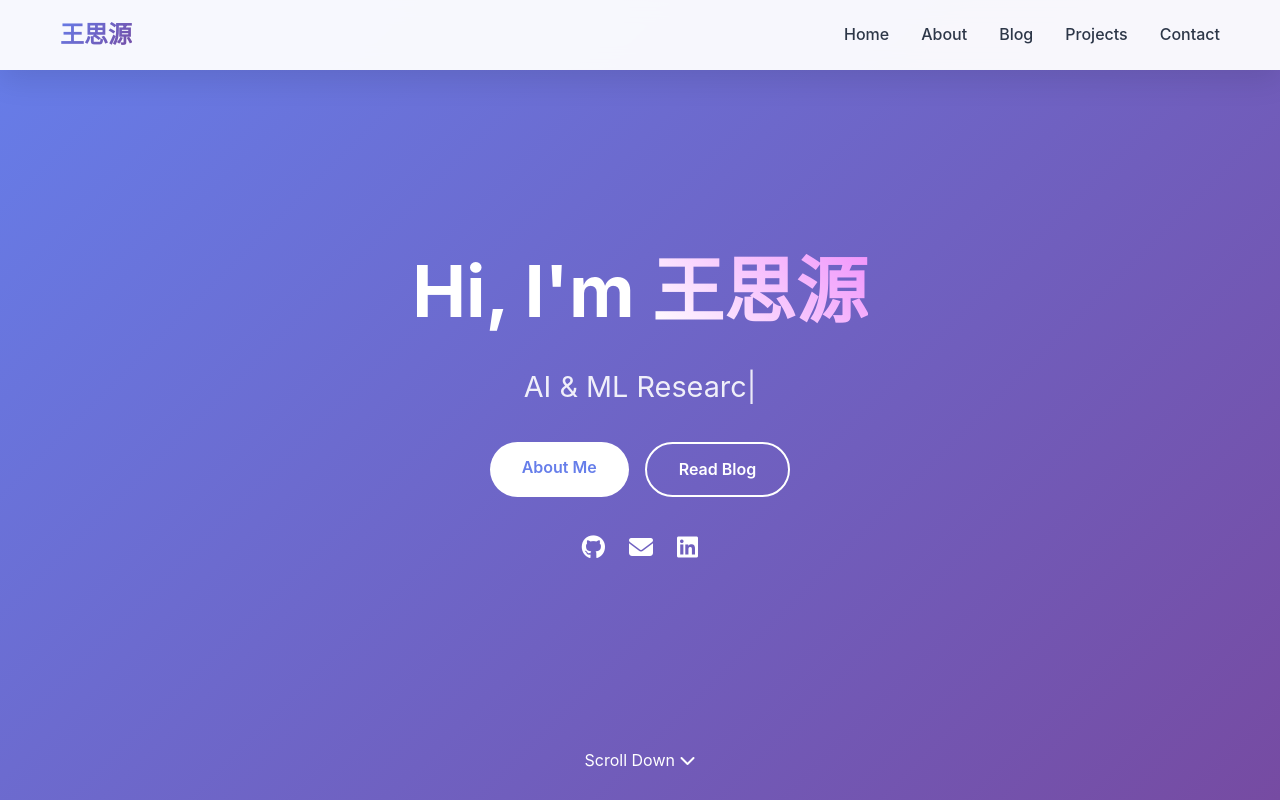
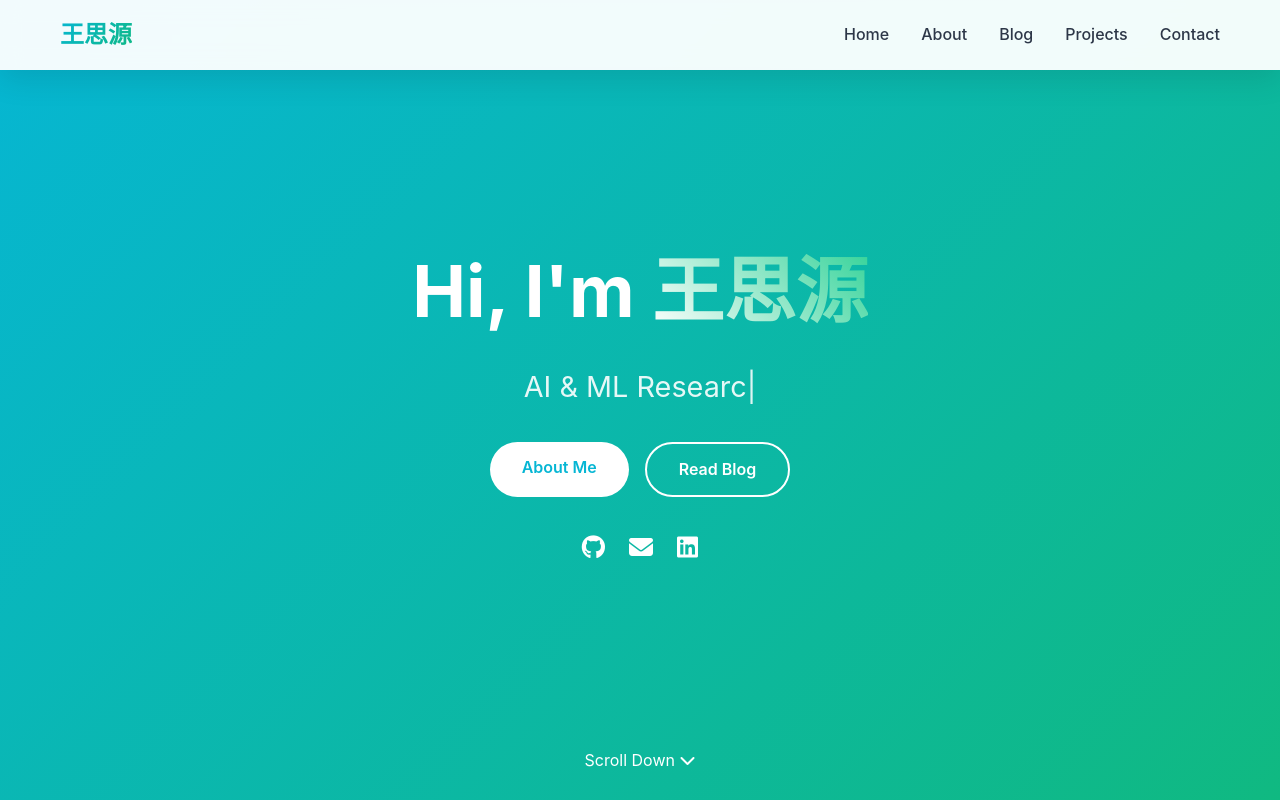
Before and after one commit to jessesjtu11/jessesjtu11.github.io, a plain HTML site: page index.html in a window 1280 px wide. Shown: the top 800 px of the page. Drawn offline with Linux system fonts and the light colour scheme.

Commit message:
style: change color scheme to cyan-green gradient

```diff
--- a/styles.css
+++ b/styles.css
@@ -6,9 +6,9 @@
 }
 
 :root {
-    --primary-color: #667eea;
-    --secondary-color: #764ba2;
-    --accent-color: #f093fb;
+    --primary-color: #06b6d4;
+    --secondary-color: #10b981;
+    --accent-color: #34d399;
     --text-dark: #2d3748;
     --text-light: #718096;
     --bg-light: #f7fafc;
@@ -112,7 +112,7 @@ body {
     display: flex;
     align-items: center;
     justify-content: center;
-    background: linear-gradient(135deg, #667eea 0%, #764ba2 100%);
+    background: linear-gradient(135deg, #06b6d4 0%, #10b981 100%);
     position: relative;
     padding: 2rem;
 }
@@ -130,7 +130,7 @@ body {
 }
 
 .gradient-text {
-    background: linear-gradient(45deg, #fff, #f093fb);
+    background: linear-gradient(45deg, #fff, #34d399);
     -webkit-background-clip: text;
     -webkit-text-fill-color: transparent;
     background-clip: text;
```
